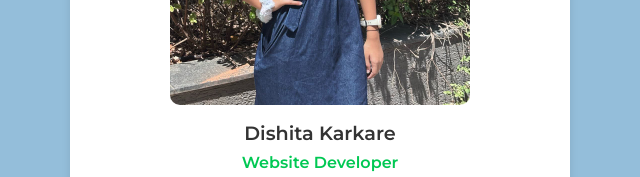
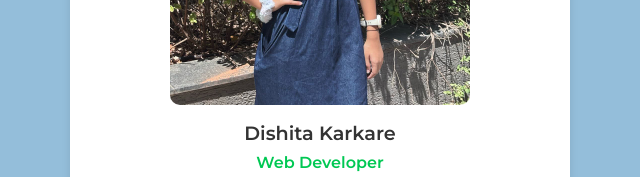
Before and after one commit to haza158/Techminds, a plain HTML site: page about.html in a window 1280 px wide. Shown: the part 2687-2864 px from the top of the page, 320-960 px from the left. Drawn offline with Linux system fonts and the light colour scheme.

Commit message:
Update about.html

```diff
--- a/about.html
+++ b/about.html
@@ -60,7 +60,7 @@
       <div class="card">
         <img src="assets/IMAGE.jpeg" alt="COO Photo" class="team-photo" />
         <h3>Dishita Karkare</h3>
-        <p class="role">Website Developer</p>
+        <p class="role">Web Developer</p>
         <p class="bio">
           Hi, I’m Dishita! I’m currently an IB MYP 5 (Grade 10) student with a strong passion for computer science, digital design, and using tech for good. I’ve successfully designed and developed multiple websites that aim to support and empower communities. Two of my key projects include Namma Newbie Connect, a resource hub built with HTML, CSS, and JavaScript to help teenagers migrating to Bangalore adjust and thrive, and Healing Horizon, a website focused on mental wellness and support for an organization. I love blending creativity with code to solve real-world problems, and I’m always excited to take on new challenges and learn something new.
         </p>
```
